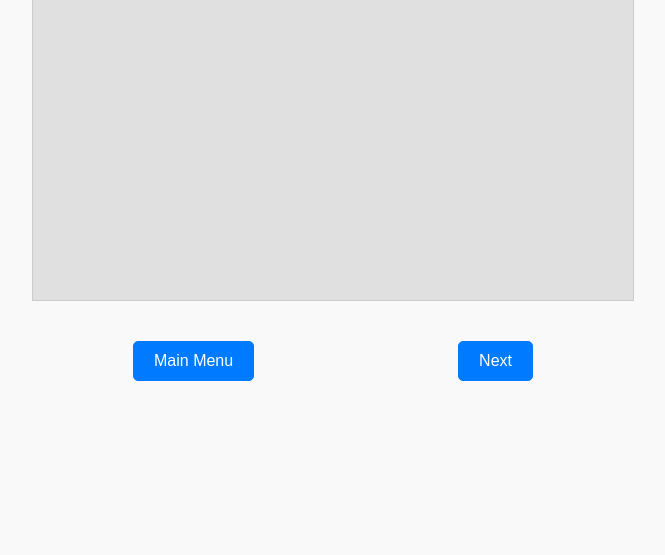
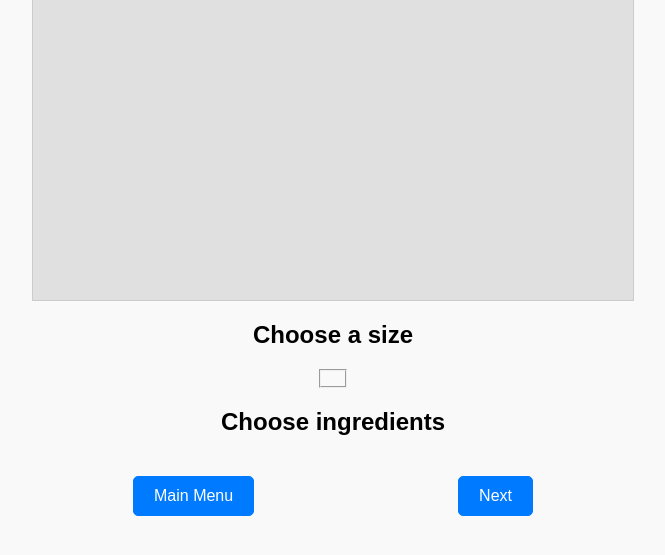
Before and after one commit to srujan964/6-12-nutritional-calculator, a PHP site: page /ingredients.html in a window 1280 px wide. Shown: the part 101-656 px from the top of the page, without its empty margins (307-972 px from the left). Run offline with PHP 8.4, Linux system fonts and the light colour scheme.

Commit message:
[Srujan] feat: add size selections

```diff
--- a/public/ingredients.html
+++ b/public/ingredients.html
@@ -14,6 +14,15 @@
         <h1>Add or Remove Ingredients</h1>
         <div class="image-placeholder">
         </div>
+        <div id="size-section">
+            <h2>Choose a size</h2>
+            <div class="size-selector">
+                <fieldset class="size-selector-fieldset">
+                </fieldset>
+            </div>
+        </div>
+        <div id="ingredient-section">
+            <h2>Choose ingredients</h2>
             <div class="checkbox-group item-ingredients-selection-group">
             </div>
             <div class="navigation">
@@ -25,6 +34,7 @@
                 </a>
             </div>
         </div>
+    </div>
     <template class="tmpl-item-ingredient">
         <input type="checkbox" />
         <label>Default</label>
@@ -32,6 +42,13 @@
     <template class="tmpl-item-image">
         <img class="item-image-header">
     </template>
+    <template class="tmpl-size-selectors">
+        <div class="size-selector-group">
+            <input type="radio" class="size-selector-radio">
+            <label class="size-selector-radio-label">
+            </label>
+        </div>
+    </template>
 </body>
 
 </html>
--- a/public/static/css/ingredient.css
+++ b/public/static/css/ingredient.css
@@ -71,3 +71,51 @@ body {
 .navigation button:hover {
     background-color: #0056b3;
 }
+
+.size-selector {
+    display: flex;
+    flex-direction: column;
+    gap: 10px;
+    align-items: center;
+}
+
+.size-selector-group {
+    display: flex;
+    justify-content: flex-start;
+    flex-wrap: wrap;
+    margin-top: 10px;
+    margin-bottom: 10px;
+    gap: 15px; /* Space between radio buttons */
+}
+
+.size-selector label {
+    display: flex;
+    align-items: center;
+    font-weight: 600;
+    font-size: 1rem;
+    cursor: pointer;
+    color: #333;
+    transition: color 0.3s ease;
+}
+
+.size-selector input[type="radio"] {
+    margin-right: 10px;
+    transform: scale(1.2);
+    cursor: pointer;
+    transition: transform 0.2s ease;
+}
+
+/* Style when radio button is checked */
+.size-selector input[type="radio"]:checked + label {
+    color: #007bff;
+    font-weight: 700;
+}
+
+/* Style when radio button is hovered */
+.size-selector label:hover {
+    color: #007bff;
+}
+
+.size-selector input[type="radio"]:focus-visible {
+    outline: 3px solid #ffcc00; /* Adds outline for better accessibility */
+}
--- a/public/static/js/calculator.js
+++ b/public/static/js/calculator.js
@@ -46,7 +46,7 @@ const populateNutritionalSummary = (data) => {
         menuItemElement.querySelector('.ns-editor-list-element-image')
             .src = item.image_url
         menuItemElement.querySelector('.ns-editor-list-element-details h3')
-            .textContent = item.name
+            .textContent = item.size + ' ' + item.name
         menuItemElement.querySelector('.ns-editor-list-element-additional-info')
             .textContent = item.total.calories + ' Cal.'
 
--- a/public/static/js/ingredient.js
+++ b/public/static/js/ingredient.js
@@ -5,10 +5,31 @@ document.addEventListener('DOMContentLoaded', async () => {
     const response = await fetch(`/calculator/menu/${params.get('item_id')}/ingredients?location=${store}`)
     const data = await response.json()
 
+    const category = data.category
+
     const imageTemplate = document.querySelector(".tmpl-item-image")
     const image = imageTemplate.content.cloneNode(true)
 
     image.querySelector('.item-image-header').src = data.image_url
+
+    const sizes = {
+        'hoagies': ['6 inch', '12 inch'],
+        'sides': ['Regular', 'Large'],
+        'beverages': ['Regular', 'Large']
+    }
+
+    sizes[category].forEach((size) => {
+        const template = document.querySelector('.tmpl-size-selectors')
+        const clone = template.content.cloneNode(true)
+
+        clone.querySelector('.size-selector-radio').id = size
+        clone.querySelector('.size-selector-radio').value = size
+        clone.querySelector('.size-selector-radio').name = 'size'
+
+        clone.querySelector('.size-selector-radio-label').for = size
+        clone.querySelector('.size-selector-radio-label').textContent = size
+        document.querySelector('.size-selector-fieldset').append(clone)
+    })
 
     document.querySelector('div.image-placeholder').append(image)
 
@@ -48,12 +69,16 @@ function updateSelections(item) {
             }
         })
 
+    const selectedRadio = document.querySelector('input[name="size"]:checked')
+    const size = selectedRadio.value
+
     let mealSelections = { selections: [] }
     const itemWithSelections = {
         id: uid(),
         item_id: item.item_id,
         image_url: item.image_url,
         name: item.name,
+        size: size,
         ingredient_selections: selections
     }
     mealSelections.selections.push(itemWithSelections)
```
Also changed, not shown: src/service/NutritionalInfoService.php (+11 -1 lines). Lines whose indentation alone changed are shown as unchanged.
